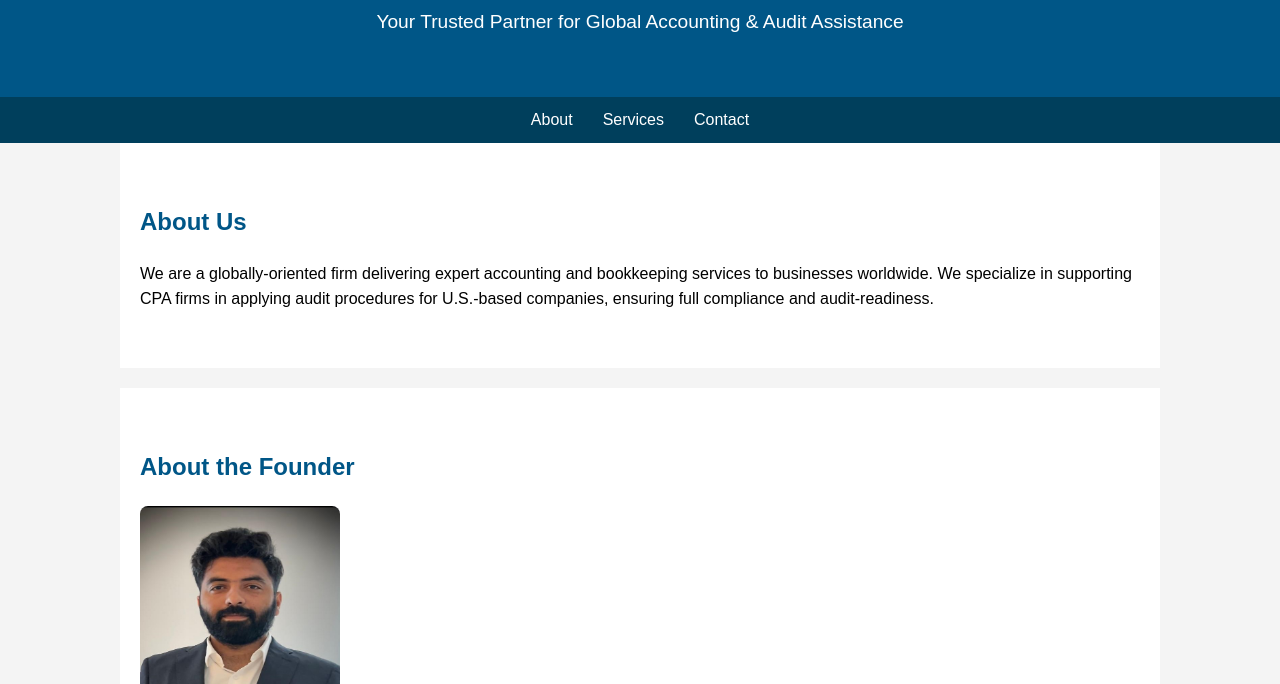
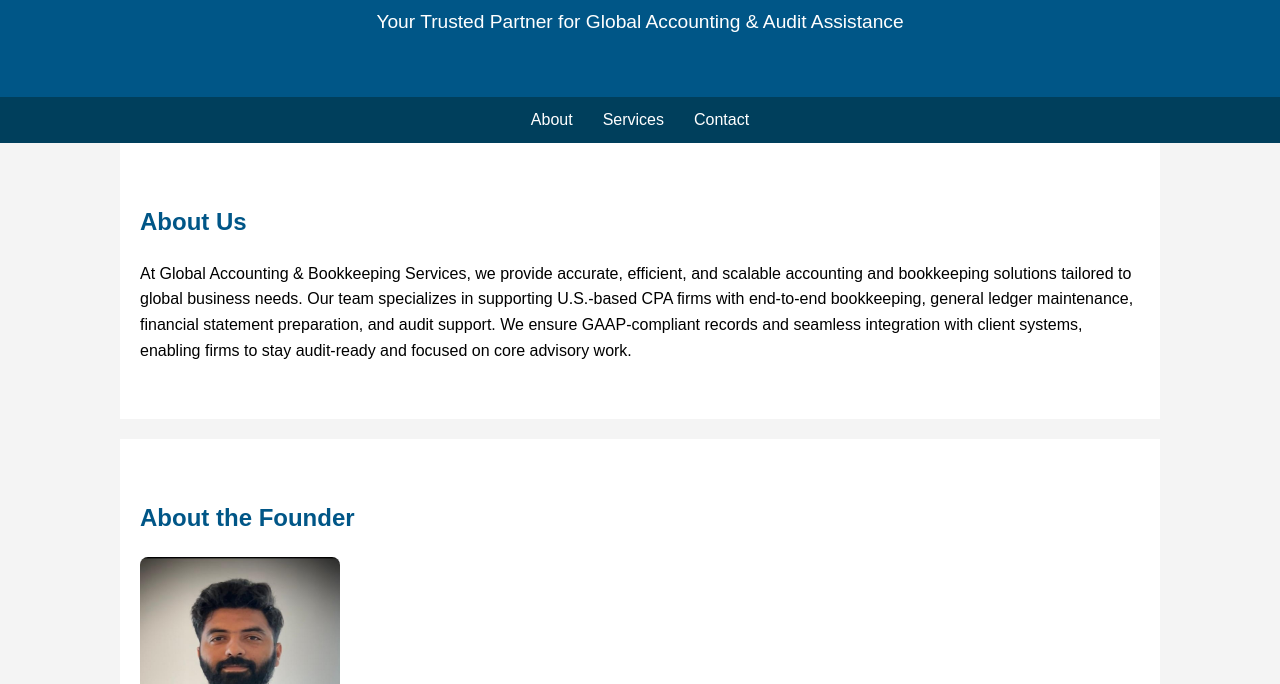
Before and after one commit to Talrejadinesh10/Global-Accounting-and-Bookkeeping, a plain HTML site: page index.html in a window 1280 px wide. Shown: the part 116-800 px from the top of the page. Drawn offline with Linux system fonts and the light colour scheme.

Commit message:
Update index.html

```diff
--- a/index.html
+++ b/index.html
@@ -3,7 +3,7 @@
 <head>
   <meta charset="UTF-8" />
   <meta name="viewport" content="width=device-width, initial-scale=1.0" />
-  <title>Global Accounting & Bookkeeping Services Pvt Ltd</title>
+  <title>Global Accounting & Bookkeeping </title>
   <style>
     body { margin: 0; font-family: Arial, sans-serif; line-height: 1.6; background-color: #f4f4f4; }
     header { background: #005687; color: #fff; padding: 40px 20px; text-align: center; }
@@ -40,7 +40,7 @@
 
   <section id="about">
     <h2>About Us</h2>
-    <p>We are a globally-oriented firm delivering expert accounting and bookkeeping services to businesses worldwide. We specialize in supporting CPA firms in applying audit procedures for U.S.-based companies, ensuring full compliance and audit-readiness.</p>
+    <p>At Global Accounting & Bookkeeping Services, we provide accurate, efficient, and scalable accounting and bookkeeping solutions tailored to global business needs. Our team specializes in supporting U.S.-based CPA firms with end-to-end bookkeeping, general ledger maintenance, financial statement preparation, and audit support. We ensure GAAP-compliant records and seamless integration with client systems, enabling firms to stay audit-ready and focused on core advisory work.</p>
   </section>
 
   <section id="founder">
```
